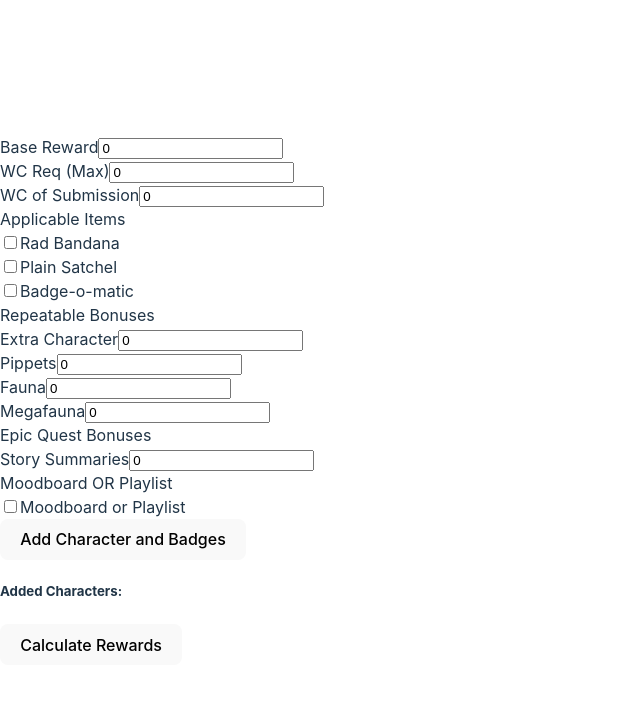
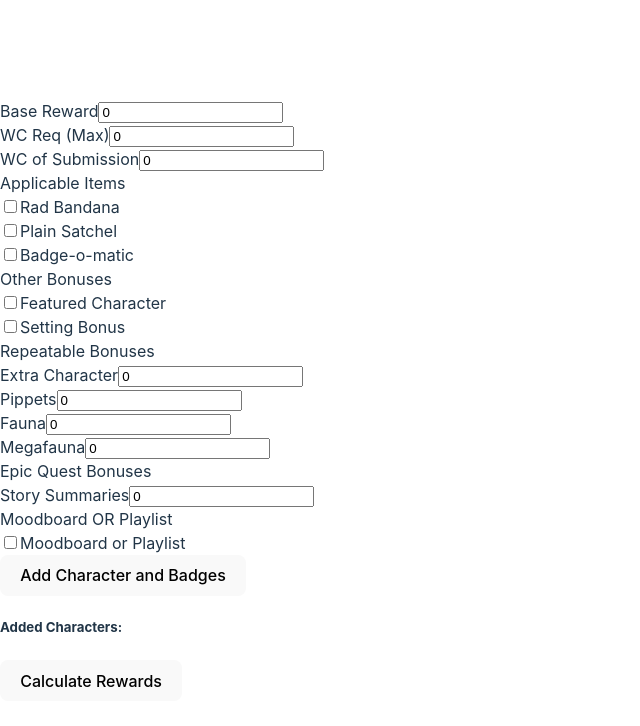
Before and after one commit to mae-llo/pouflons-calculator, a React (Vite) app: page / in a window 1280 px wide. Shown: the top 726 px of the page, without its empty margins (0-640 px from the left). Built offline with nearby package versions, Linux system fonts and the light colour scheme.

Commit message:
Add README context

```diff
--- a/src/assets/Calculator.jsx
+++ b/src/assets/Calculator.jsx
@@ -14,7 +14,7 @@ function RewardForm() {
   });
 
   const [bonuses, setBonuses] = useState({
-    sceneSetting: false,
+    settingBonus: false,
     featuredCharacter: false,
   });
 
@@ -38,7 +38,7 @@ function RewardForm() {
 
     // Applicable Items
     if (items.radBandana) {
-      breakdown += `Rad Bandana: 1 coin\n`;
+      breakdown += `Rad Bandana: 1c\n`;
       totalCoins += 1;
     }
     if (items.plainSatchel) {
@@ -48,6 +48,16 @@ function RewardForm() {
     if (items.badgeOMatic) {
       breakdown += `Badge-o-matic roll\n`;
       totalCoins += 1;
+    }
+
+    if (bonuses.featuredCharacter){
+        breakdown += `Featured Character: 2c\n`;
+        totalCoins += 2;
+    }
+
+    if (bonuses.settingBonus){
+        breakdown += `Setting Bonus: 2c\n`;
+        totalCoins += 2;
     }
 
     // Repeatable Bonuses
@@ -147,6 +157,23 @@ function RewardForm() {
           />
         </InputGroup>
       </Form.Group>
+      <Form.Group className="mb-3">
+        <Form.Label>Other Bonuses</Form.Label>
+        <InputGroup>
+          <Form.Check
+            type="checkbox"
+            label="Featured Character"
+            checked={bonuses.featuredCharacter}
+            onChange={() => setBonuses({ ...bonuses, featuredCharacter: !bonuses.featuredCharacter })}
+          />
+          <Form.Check
+            type="checkbox"
+            label="Setting Bonus"
+            checked={bonuses.settingBonus}
+            onChange={() => setBonuses({ ...bonuses, settingBonus: !bonuses.settingBonus })}
+          />
+        </InputGroup>
+      </Form.Group>
     </Col>
 </Row>
 
```
Also changed, not shown: 1 other file (tests, documents, lock files or other folders).
